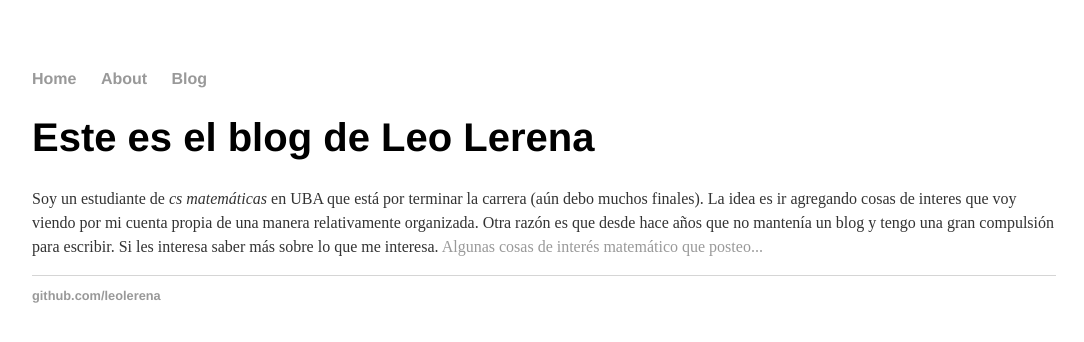
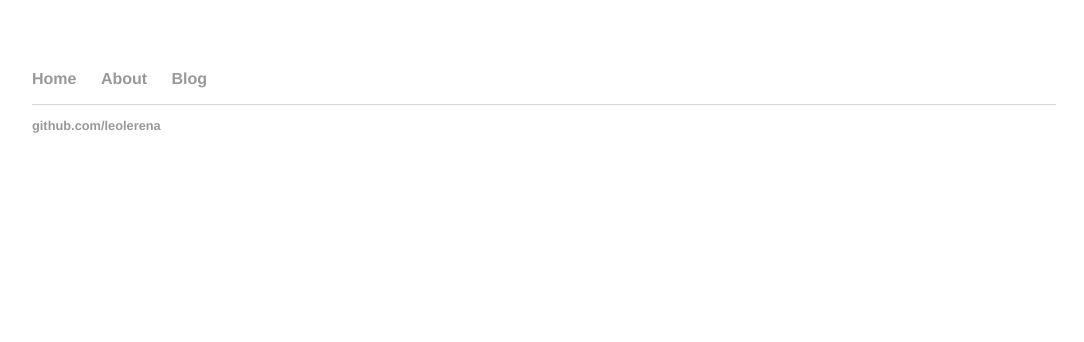
Before and after one commit to leolerena/leolerena.github.io, a Jekyll site: the page built from index.html, in a window 1280 px wide. Shown: the top 342 px of the page, without its empty margins (96-1180 px from the left). Built offline with Jekyll 4.4.1, drawn with Linux system fonts in a browser that asks for light colours.

Commit message:
Update index.html

```diff
--- a/index.html
+++ b/index.html
@@ -1,10 +1,3 @@
 ---
 layout: default
-title: Mini blog secreto sobre matemática.
 ---
-<div class="blurb">
-	<h1>Este es el blog de Leo Lerena</h1>
-	<p>Soy un estudiante de <em>cs matemáticas</em> en UBA que está por terminar la carrera (aún debo muchos finales). La idea es ir agregando cosas de interes que voy viendo por mi cuenta propia de una manera relativamente organizada. Otra razón es que desde hace años que no mantenía un blog y tengo una gran compulsión para escribir.
-
-	Si les interesa saber más sobre lo que me interesa. <a href="/blog"> Algunas cosas de interés matemático que posteo...</a></p>
-</div><!-- /.blurb -->
```
